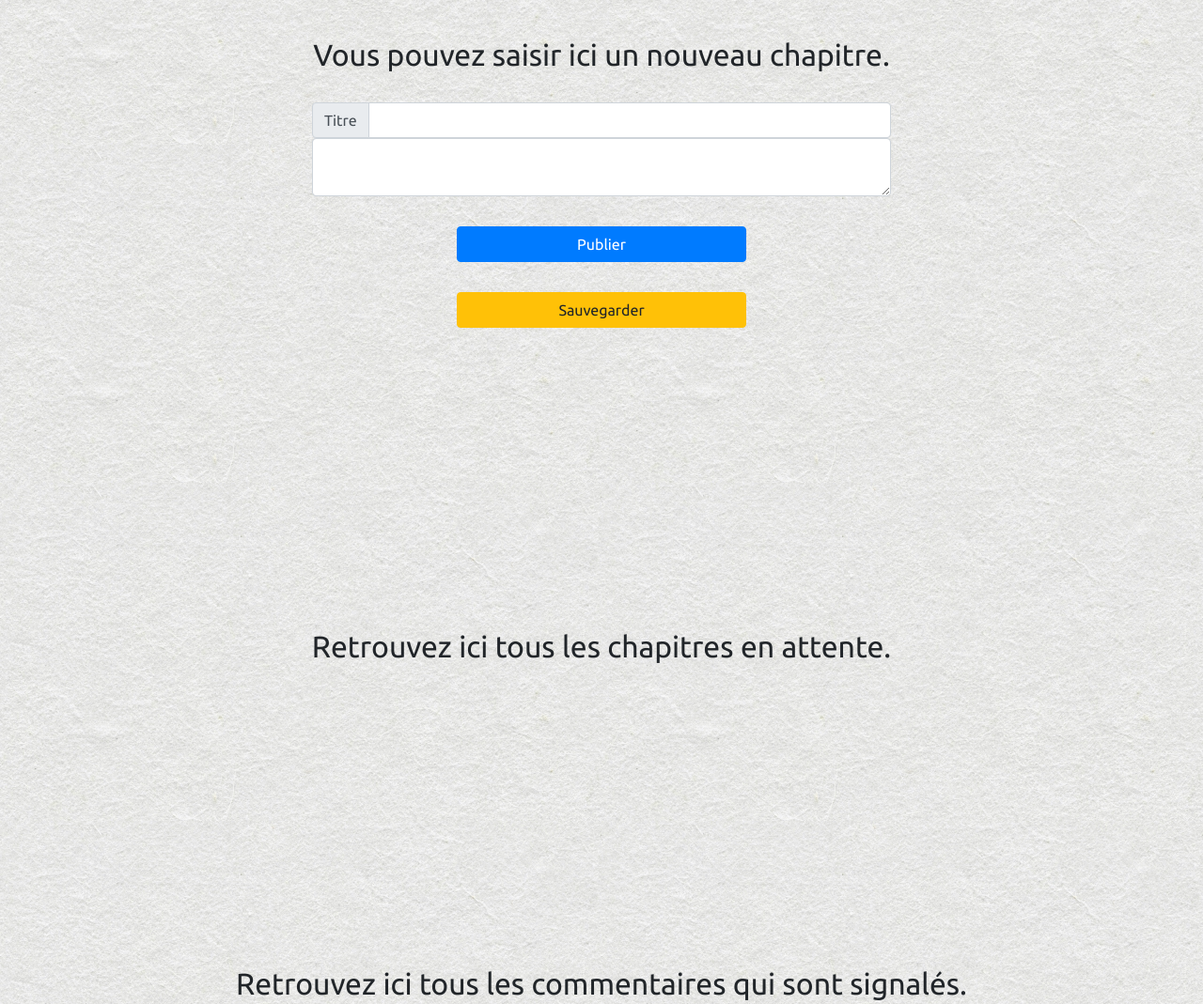
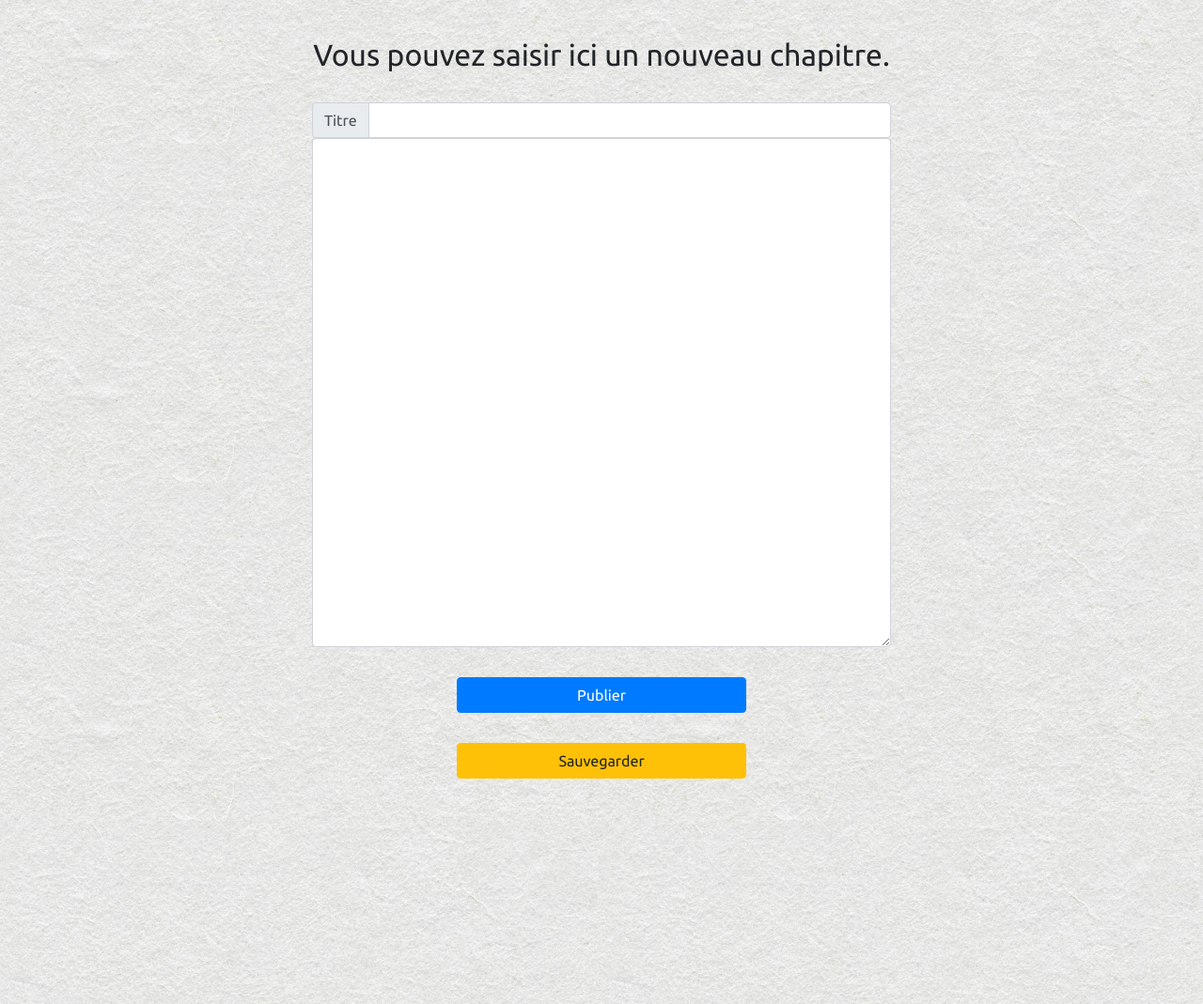
Before and after one commit to valentinantoin/Blog-Jean-Forteroche, a PHP site: template src/views/admin.twig in a window 1280 px wide. Shown: the part 926-1995 px from the top of the page at 94% size. Run offline with PHP 8.4, Linux system fonts and the light colour scheme; the template is opened without the code that fills it, so the values that code supplies are empty; some libraries are stand-ins or nearby versions; some web fonts are replaced.

Commit message:
Add comments and fix html syntax

```diff
--- a/src/controllers/frontController.php
+++ b/src/controllers/frontController.php
@@ -5,7 +5,7 @@
 $loader = new Twig_Loader_Filesystem( '../src/Views');
 $twig = new Twig_Environment($loader, [
     'cache' => false,
-    'debug' => true,
+    'debug' => true
 ]);
 $twig->addGlobal('session', $_SESSION);
 $twig->addExtension(new \Twig\Extension\DebugExtension());
--- a/src/views/admin.twig
+++ b/src/views/admin.twig
@@ -4,7 +4,7 @@
 
 {% block content %}
 
-
+<!--   DASHBOARD   -->
     <section>
 
         <h1 class="mt">Bienvenue dans votre espace d'administration Jean</h1>
@@ -30,6 +30,8 @@
 
     </section>
 
+
+<!--   NEW CHAPTER TEXTAREA   -->
     <section>
 
         <h2 class="mt" id="newchap">Vous pouvez saisir ici un nouveau chapitre.</h2>
@@ -43,16 +45,18 @@
                 <input type="text" class="form-control" aria-label="title" name="title" aria-describedby="addon-wrapping">
             </div>
 
-            <textarea class="form-control" aria-label="content" name="content"></textarea>
+            <textarea class="form-control" aria-label="content" name="content" rows="22" cols ="100"></textarea>
 
-       <button type="submit" class="btn btn-primary">Publier</button>
-        <button type="submit" class="btn btn-warning" formaction="https://jeanforteroche.valentin-antoin.fr/index.php?acces=savechap">Sauvegarder</button>
+            <button type="submit" class="btn btnadmin btn-primary">Publier</button>
+            <button type="submit" class="btn btnadmin btn-warning" formaction="https://jeanforteroche.valentin-antoin.fr/index.php?acces=savechap">Sauvegarder</button>
 
         </form>
+
     </section>
 
+
+<!--   CHAPTERS IN PROGRESS   -->
     <section>
-
 
         <h2 class="mt" id="savechap">Retrouvez ici tous les chapitres en attente.</h2>
 
@@ -73,6 +77,9 @@
         {% endfor %}
 
     </section>
+
+
+<!--   COMMENTS MODERATION   -->
     <section>
 
         <h2 class="mt" id="comments">Retrouvez ici tous les commentaires qui sont signalés.</h2>
@@ -92,11 +99,10 @@
 
         {% endfor %}
 
-
-
     </section>
 
 {% endblock %}
+
 
 {% block script %}
 
@@ -106,7 +112,7 @@
             language : "fr_FR",
             forced_root_block : false,
             force_br_newlines : true,
-            force_p_newlines : false}
-        );</script>
+            force_p_newlines : false
+    });</script>
 
 {% endblock %}
--- a/src/views/chapters.twig
+++ b/src/views/chapters.twig
@@ -1,14 +1,10 @@
 {% extends "layout.twig" %}
-
 
 {% block title %} Intégralité des chapitres {% endblock %}
 
-
 {% block content %}
 
-
     <h1>Voici tous les chapitres disponibles pour le moment :</h1>
-
 
     {% for chapter in chapters %}
 
@@ -23,6 +19,4 @@
 
     {% endfor %}
 
-
-
 {% endblock %}
--- a/src/views/connection.twig
+++ b/src/views/connection.twig
@@ -3,8 +3,6 @@
 {% block title %} Connexion {% endblock %}
 
 {% block content %}
-
-
 
     <h1>Connectez vous</h1>
 
@@ -25,7 +23,7 @@
         </div>
 
         <button type="submit" class="btn btn-primary">Envoyer</button>
+
     </form>
 
-
 {% endblock %}
--- a/src/views/contact.twig
+++ b/src/views/contact.twig
@@ -3,8 +3,6 @@
 {% block title %}Contactez moi{% endblock %}
 
 {% block content %}
-
-
 
     <h1>Contactez moi !</h1>
 
@@ -16,21 +14,23 @@
             </div>
             <input id="name" type="text" class="form-control" placeholder="Nom" aria-label="Username" name="name" aria-describedby="addon-wrapping" required>
         </div>
+
         <div class="input-group flex-nowrap">
             <div class="input-group-prepend">
                 <label for="mail" class="input-group-text" id="addon-wrapping">Votre e-mail</label>
             </div>
             <input id="mail" type="email" class="form-control" placeholder="Mail" aria-label="mail" name="mail" aria-describedby="addon-wrapping" required>
         </div>
+
         <div class="input-group flex-nowrap">
             <div class="input-group-prepend">
                 <label for="message" class="input-group-text" id="addon-wrapping">Votre message</label>
             </div>
             <textarea id="message" class="form-control" aria-label="With textarea" name="message" required></textarea>
         </div>
+
         <button type="submit" class="btn btn-primary">Envoyer</button>
 
     </form>
 
-
 {% endblock %}
--- a/src/views/modify.twig
+++ b/src/views/modify.twig
@@ -3,8 +3,6 @@
 {% block title %} Modification d'un chapitre {% endblock %}
 
 {% block content %}
-
-
 
     <h1>Modification du chapitre</h1>
 
@@ -22,9 +20,7 @@
         <button type="submit" class="btn btn-primary">Envoyer</button>
         <button type="submit" class="btn btn-warning" formaction="https://jeanforteroche.valentin-antoin.fr/index.php?acces=savechap">Sauvegarder</button>
 
-
     </form>
-
 
 {% endblock %}
 
--- a/src/views/presentation.twig
+++ b/src/views/presentation.twig
@@ -3,7 +3,6 @@
 {% block title %} Présentation de Jean {% endblock %}
 
 {% block content %}
-
 
     <h1>Présentation général de Jean Forteroche.</h1>
 
@@ -13,8 +12,9 @@
         elementum sed pellentesque a, pharetra eu eros. Etiam facilisis placerat euismod. Nam faucibus neque arcu,
         quis accumsan leo tincidunt varius. In vel diam enim. Sed id ultrices ligula. Maecenas at urna arcu. Sed quis
         nulla sapien. Nam felis mauris, tincidunt at convallis id, tempor molestie libero. Quisque viverra sollicitudin
-        nisl sit amet hendrerit. Etiam sit amet arcu sem. Morbi eu nibh condimentum, interdum est quis, tempor nisi.
-        Vivamus convallis erat in pharetra elementum. Phasellus metus neque, commodo vitae venenatis sed, pellentesque
+        nisl sit amet hendrerit. Etiam sit amet arcu sem. Morbi eu nibh condimentum, interdum est quis, tempor nisi.</p>
+
+     <p>Vivamus convallis erat in pharetra elementum. Phasellus metus neque, commodo vitae venenatis sed, pellentesque
         non purus. Pellentesque egestas convallis suscipit. Ut luctus, leo quis porta vulputate, purus purus
         pellentesque ex, id consequat mi nisl quis eros. Integer ornare libero quis risus fermentum consequat.
         Mauris pharetra odio sagittis, vulputate magna at, lobortis nulla. Proin efficitur, nisi vel finibus elementum,
--- a/src/views/subscribe.twig
+++ b/src/views/subscribe.twig
@@ -37,7 +37,7 @@
         </div>
 
         <button type="submit" class="btn btn-primary">Envoyer</button>
+
     </form>
 
-
 {% endblock %}
```
Also changed, not shown: src/views/chapter.twig (+6 -6 lines), src/views/home.twig (+8 -9 lines). Lines whose indentation alone changed are shown as unchanged.
